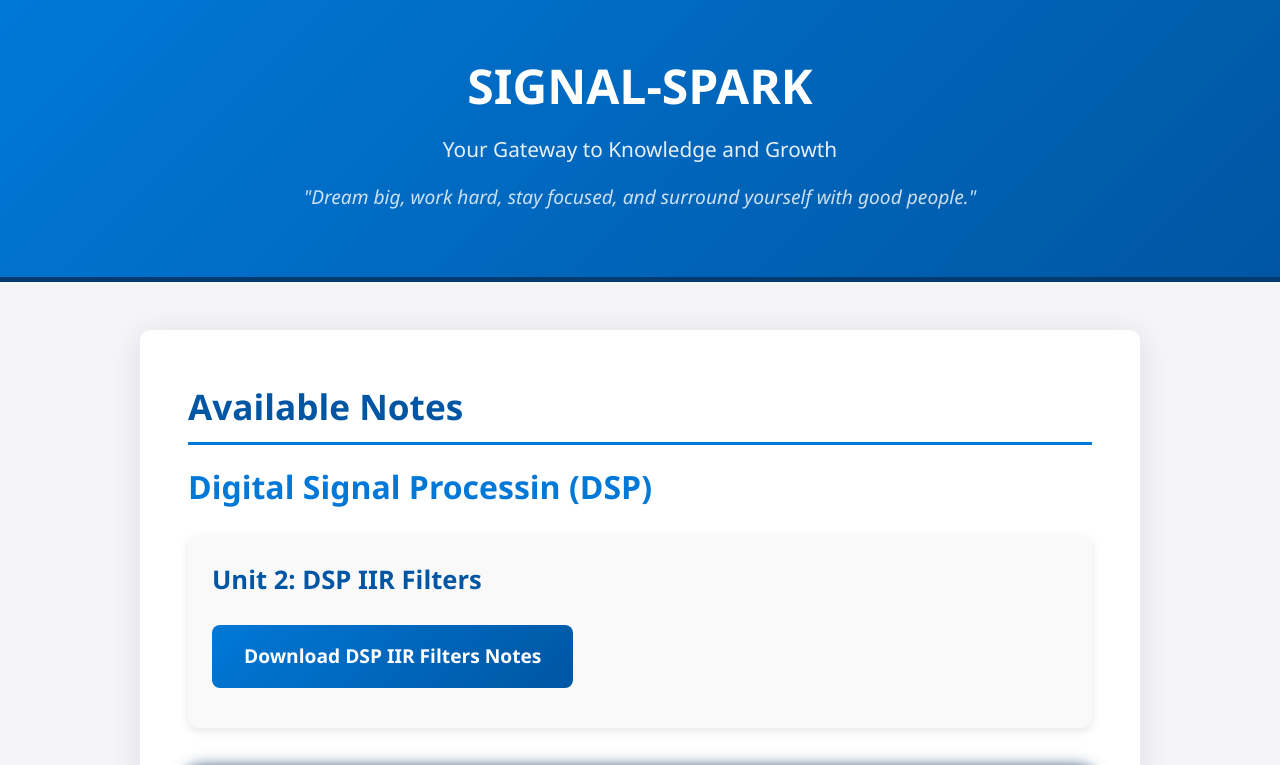
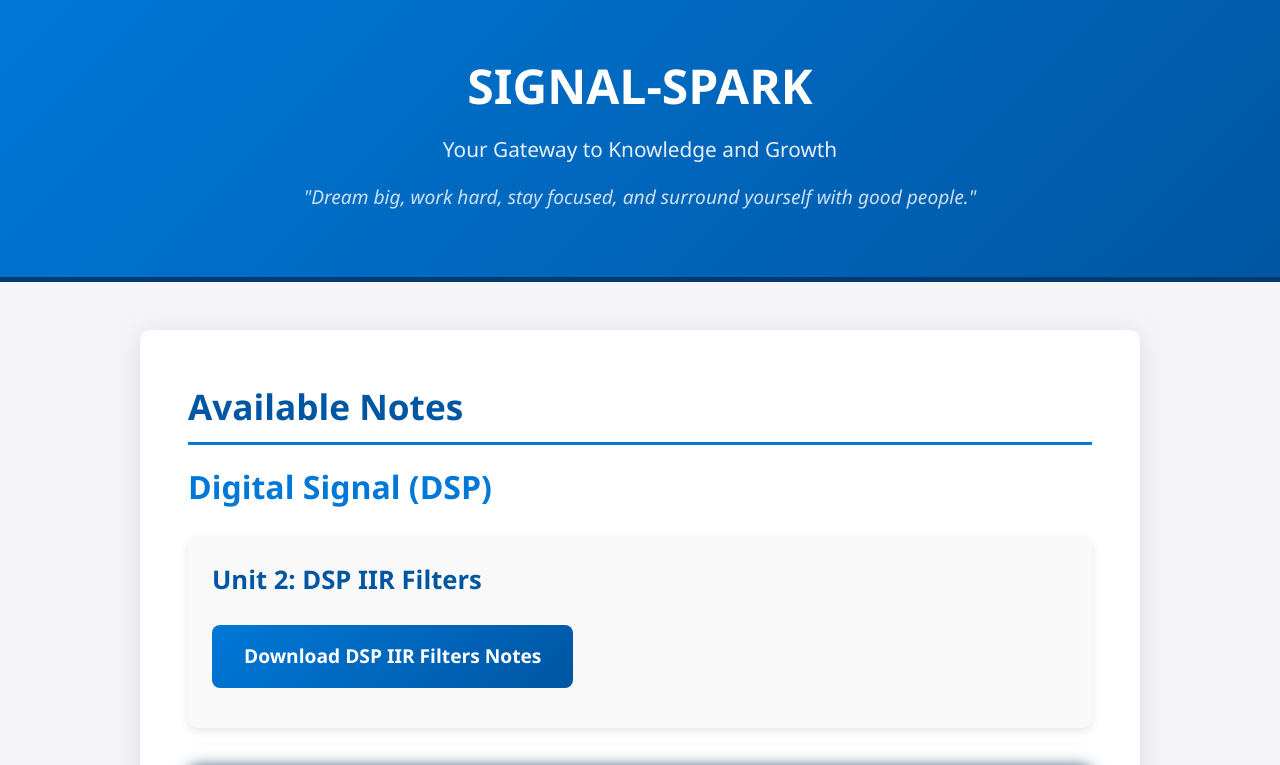
Before and after one commit to SignalSparks-Notes/SIGNALSPARK-NOTES-, a plain HTML site: page index.html in a window 1280 px wide. Shown: the top 765 px of the page. Drawn offline with Linux system fonts and the light colour scheme.

Commit message:
Update index.html

```diff
--- a/index.html
+++ b/index.html
@@ -227,7 +227,7 @@
     <main>
         <h2>Available Notes</h2>
         <div class="section">
-            <h3>Digital Signal Processin (DSP)</h3>
+            <h3>Digital Signal  (DSP)</h3>
             <div class="sub-section">
                 <h4>Unit 2: DSP IIR Filters</h4>
                 <ul>
```
